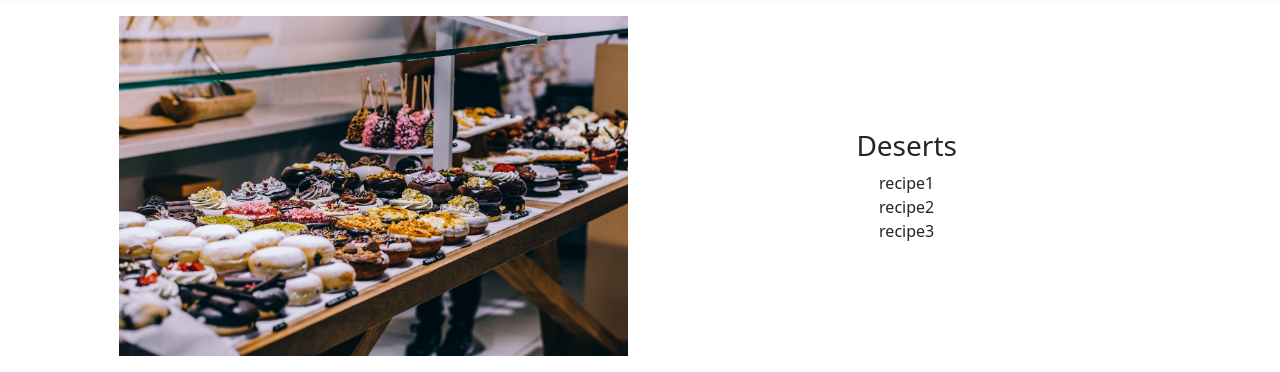
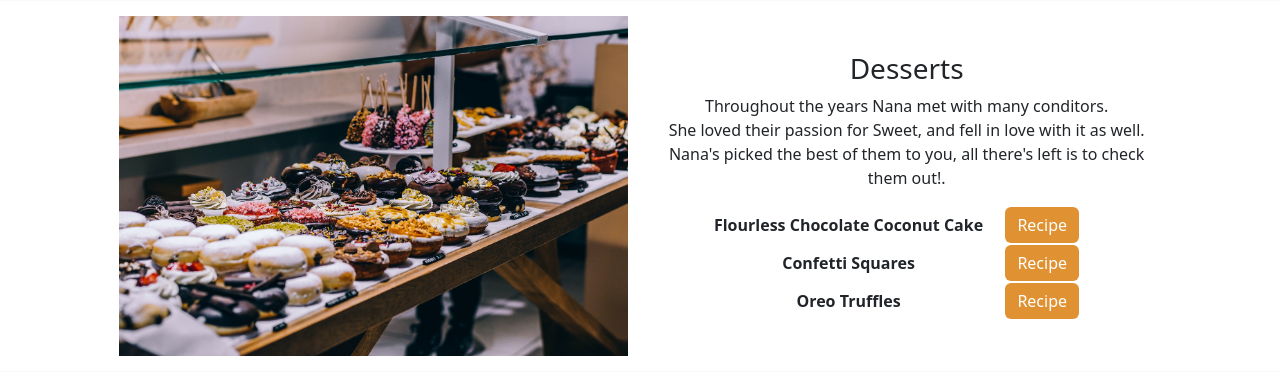
Before and after one commit to nirayal/WEB_Proj, a PHP site: page /Recips_Guides.html in a window 1280 px wide. Shown: the part 1291-1663 px from the top of the page. Run offline with PHP 8.4, Linux system fonts and the light colour scheme.

Commit message:
i have finished the recpies page. added a section for the form to be insert added a table style for the tables inside the recpied page.

```diff
--- a/Recips_Guides.html
+++ b/Recips_Guides.html
@@ -39,13 +39,17 @@
     </header>
 
     <main>
-      <!-- this is ~ home-food ~ section -->
+      <!-- this is ~home-food~ section -->
       <div class="container-home_food">
         <div class="row text-bg-light">
           <div class = "col-sm-1"></div>
+          <span class="spanToRemoveBig">
+            <div class="col-sm-5 text-center">
+              <h3 class="recipes">Home Food</h3>
+            </div>
+          </span>
           <div class="col-sm-5 text-center">
-            <span class="spanToRemoveBig"> <h3 class="recipes">Home Food</h3> </span>
-            <img class="image" src="Pics/Recipes/Home-food.jpg" class="rounded" alt="Home_Food"><br>
+            <img class="image" src="Pics/Recipes/Home-food.jpg" class="rounded" alt="Home_Food"> <br>
           </div>
           <div class="col-sm-5 text-center my-auto">
             <span class="spanToRemoveSmall">
@@ -54,59 +58,65 @@
                 Of course that one of our Nana's best Specialities is Home Food.<br>
                 Food that makes you fell like home. Bring up the fiiling of childhood.<br>
               </p>
-              <div class="recipe_1"><p><b>Bite Roast Chicken Dinner</b> <a href="https://www.delish.com/cooking/recipe-ideas/a42407631/perfect-bite-roast-chicken-dinner-recipe/" target="_blank" class="btn btn-primary">Recipe</a></p> </div>
-              <div class="recipe_2"><p><b>Baked Boneless Chicken Thighs</b> <a href="https://www.delish.com/cooking/recipe-ideas/a28626172/how-to-cook-boneless-chicken-thigh-oven-recipe/" target="_blank" class="btn btn-primary">Recipe</a></p> </div>
-              <div class="recipe_3"><p><b>Harissa Grilled Chicken</b> <a href="https://www.delish.com/cooking/recipe-ideas/a40208036/harissa-grilled-chicken-recipe/" target="_blank" class="btn btn-primary">Recipe</a></p> </div>
+              <table class="recipes_table">
+                <tr class="recipes_table_row"><td class="recipes_table_cell"><b>Bite Roast Chicken Dinner</b></td><td class="recipes_table_cell"><a href="https://www.delish.com/cooking/recipe-ideas/a42407631/perfect-bite-roast-chicken-dinner-recipe/" target="_blank" class="btn btn-primary">Recipe</a></td></tr>
+                <tr class="recipes_table_row"><td class="recipes_table_cell"><b>Baked Boneless Chicken Thighs</b></td><td class="recipes_table_cell"><a href="https://www.delish.com/cooking/recipe-ideas/a28626172/how-to-cook-boneless-chicken-thigh-oven-recipe/" target="_blank" class="btn btn-primary">Recipe</a></td></tr>
+                <tr class="recipes_table_row"><td class="recipes_table_cell"><b>Harissa Grilled Chicken</b></td><td class="recipes_table_cell"><a href="https://www.delish.com/cooking/recipe-ideas/a40208036/harissa-grilled-chicken-recipe/" target="_blank" class="btn btn-primary">Recipe</a></td></tr>
+              </table>
             </span>
           </div>
           <div class="col-sm-5 text-center my-auto">
             <span class="spanToRemoveBig">
-              <p>
-                Food that bring up the feeling of childhood.
-              </p>
-              <div class="recipe_1"><p><b>Bite Roast Chicken Dinner</b> <a href="https://www.delish.com/cooking/recipe-ideas/a42407631/perfect-bite-roast-chicken-dinner-recipe/" target="_blank" class="btn btn-primary">Recipe</a></p> </div>
-              <div class="recipe_2"><p><b>Baked Boneless Chicken Thighs</b> <a href="https://www.delish.com/cooking/recipe-ideas/a28626172/how-to-cook-boneless-chicken-thigh-oven-recipe/" target="_blank" class="btn btn-primary">Recipe</a></p> </div>
-              <div class="recipe_3"><p><b>Harissa Grilled Chicken</b> <a href="https://www.delish.com/cooking/recipe-ideas/a40208036/harissa-grilled-chicken-recipe/" target="_blank" class="btn btn-primary">Recipe</a></p> </div>
+              <p>Food that bring up the feeling of childhood.</p>
+              <table class="recipes_table">
+                <tr class="recipes_table_row"><td class="recipes_table_cell"><b>Bite Roast Chicken Dinner</b></td><td class="recipes_table_cell"><a href="https://www.delish.com/cooking/recipe-ideas/a42407631/perfect-bite-roast-chicken-dinner-recipe/" target="_blank" class="btn btn-primary">Recipe</a></td></tr>
+                <tr class="recipes_table_row"><td class="recipes_table_cell"><b>Baked Boneless Chicken Thighs</b></td><td class="recipes_table_cell"><a href="https://www.delish.com/cooking/recipe-ideas/a28626172/how-to-cook-boneless-chicken-thigh-oven-recipe/" target="_blank" class="btn btn-primary">Recipe</a></td></tr>
+                <tr class="recipes_table_row"><td class="recipes_table_cell"><b>Harissa Grilled Chicken</b></td><td class="recipes_table_cell"><a href="https://www.delish.com/cooking/recipe-ideas/a40208036/harissa-grilled-chicken-recipe/" target="_blank" class="btn btn-primary">Recipe</a></td></tr>
+              </table>
             </span>
           </div>
           <div class = "col-sm-1"></div>
         </div>
       </div>
 
-      <!-- this is the -Esters Food- section -->
-      <div class="container-Eastern_Food">
+      <!-- this is the ~Esters Food~ section -->
+      <div class="container-Far_East_Food">
         <div class="row">
           <div class = "col-sm-1"></div>
           <span class="spanToRemoveBig">
-            <h3 class="recipes">Eastern Food</h3>
+            <h3 class="recipes">Far East Food</h3>
           </span>
           <div class="col-sm-5 text-center">
-            <img class="image" src="Pics/Recipes/Eastern_Food.jpg" class="rounded" alt="Eastern_Food"><br>
+            <img class="image" src="Pics/Recipes/Eastern_Food.jpg" class="rounded" alt="Far_East_Food"><br>
           </div>
           <div class="col-sm-5 text-center my-auto" >
             <span class="spanToRemoveSmall">
               <p>
-                <h3 class="recipes">Eastern Food</h3>
+                <h3 class="recipes">Far East Food</h3>
                 For many times, as part of "Family Trips" and "Food Pleasure" Nana visited<br>
                 the Far East.
                 Come to explore Nana's Recipeses from the "Far East" countries.
               </p>
-              <div class="recipe_1">recipe1</div>
-              <div class="recipe_2">recipe2</div>
-              <div class="recipe_3">recipe3</div>
+              <table class="recipes_table">
+                <tr class="recipes_table_row"><td class="recipes_table_cell"><b>Authentic Pad Thai</b></td><td class="recipes_table_cell"><a href="https://www.recipetineats.com/chicken-pad-thai/#wprm-recipe-container-29386" target="_blank" class="btn btn-primary">Recipe</a></td></tr>
+                <tr class="recipes_table_row"><td class="recipes_table_cell"><b>Marion Grasby's fried rice</b></td><td class="recipes_table_cell"><a href="https://www.delicious.com.au/recipes/collections/gallery/52-easy-thai-recipes-for-any-night-of-the-week/9bmjz8qs" target="_blank" class="btn btn-primary">Recipe</a></td></tr>
+                <tr class="recipes_table_row"><td class="recipes_table_cell"><b>Thai curry noodle soup</b></td><td class="recipes_table_cell"><a href="https://www.delicious.com.au/recipes/thai-curry-noodle-soup/vqt31jhk?r=recipes/collections/9bmjz8qs" target="_blank" class="btn btn-primary">Recipe</a></td></tr>
+              </table>
             </span>
             <span class="spanToRemoveBig">
               <p>Come to explore Nana's Recipeses from the "Far East" countries</p>
-              <div class="recipe_1">recipe1</div>
-              <div class="recipe_2">recipe2</div>
-              <div class="recipe_3">recipe3</div>
+              <table class="recipes_table">
+                <tr class="recipes_table"><td><b>Authentic Pad Thai</b></td><td class="recipes_table"><a href="https://www.recipetineats.com/chicken-pad-thai/#wprm-recipe-container-29386" target="_blank" class="btn btn-primary">Recipe</a></td></tr>
+                <tr class="recipes_table"><td><b>Marion Grasby's fried rice</b></td><td class="recipes_table"><a href="https://www.delicious.com.au/recipes/collections/gallery/52-easy-thai-recipes-for-any-night-of-the-week/9bmjz8qs" target="_blank" class="btn btn-primary">Recipe</a></td></tr>
+                <tr class="recipes_table"><td><b>Thai curry noodle soup</b></td><td class="recipes_table"><a href="https://www.delicious.com.au/recipes/thai-curry-noodle-soup/vqt31jhk?r=recipes/collections/9bmjz8qs" target="_blank" class="btn btn-primary">Recipe</a></td></tr>
+              </table>
             </span>
           </div>
           <div class = "col-sm-1"></div>
         </div>
       </div>
 
-      <!-- this is the -Salads- section -->
+      <!-- this is the ~Salads~ section -->
       <div class="container-Salads-">
         <div class="row text-bg-light">
           <div class = "col-sm-1"></div>
@@ -123,23 +133,27 @@
                 Nana is one of the world leader Salads Chef's.<br>
                 No matter what ingridians she will find in the fridge.<br>
                 Come explore Nana's special Salads!
-                <div class="recipe_1">recipe1</div>
-                <div class="recipe_2">recipe2</div>
-                <div class="recipe_3">recipe3</div>
               </p>
+                <table class="recipes_table">
+                  <tr class="recipes_table_row"><td class="recipes_table_cell"><b>Greek Salad</b></td><td class="recipes_table_cell"><a href=https://www.loveandlemons.com/salad-recipes/#wprm-recipe-container-43152" target="_blank" class="btn btn-primary">Recipe</a></td></tr>
+                  <tr class="recipes_table_row"><td class="recipes_table_cell"><b>Asian Slaw</b></td><td class="recipes_table_cell"><a href=https://www.loveandlemons.com/asian-slaw/ target="_blank" class="btn btn-primary">Recipe</a></td></tr>
+                  <tr class="recipes_table_row"><td class="recipes_table_cell"><b>Broccoli Salad</b></td><td class="recipes_table_cell"><a href=https://www.loveandlemons.com/broccoli-salad/ target="_blank" class="btn btn-primary">Recipe</a></td></tr>
+                </table>
             </span>
             <span class="spanToRemoveBig">
                 <P>Come explore Nana's special Salads!</P>
-                <div class="recipe_1">recipe1</div>
-                <div class="recipe_2">recipe2</div>
-                <div class="recipe_3">recipe3</div>
+                <table class="recipes_table">
+                  <tr class="recipes_table_row"><td class="recipes_table_cell"><b>Greek Salad</b></td><td class="recipes_table_cell"><a href=https://www.loveandlemons.com/salad-recipes/#wprm-recipe-container-43152" target="_blank" class="btn btn-primary">Recipe</a></td></tr>
+                  <tr class="recipes_table_row"><td class="recipes_table_cell"><b>Asian Slaw salad</b></td><td class="recipes_table_cell"><a href=https://www.loveandlemons.com/asian-slaw/ target="_blank" class="btn btn-primary">Recipe</a></td></tr>
+                  <tr class="recipes_table_row"><td class="recipes_table_cell"><b>Broccoli Salad</b></td><td class="recipes_table_cell"><a href=https://www.loveandlemons.com/broccoli-salad/ target="_blank" class="btn btn-primary">Recipe</a></td></tr>
+                </table>
             </span>
           </div>
           <div class = "col-sm-1"></div>
         </div>
       </div>
 
-      <!-- this is the -Deserts- section -->
+      <!-- this is the ~Deserts~ section -->
       <div class="container-Desserts-">
         <div class="row">
           <div class = "col-sm-1"></div>
@@ -151,15 +165,92 @@
           </div>
           <div class="col-sm-5 text-center my-auto" >
             <span class="spanToRemoveSmall">
-              <h3 class="recipes">Deserts</h3>
-              <div class="recipe_1">recipe1</div>
-              <div class="recipe_2">recipe2</div>
-              <div class="recipe_3">recipe3</div>
+              <h3 class="recipes"">Desserts</h3>
+              <p>
+                Throughout the years Nana met with many conditors.<br>
+                She loved their passion for Sweet, and fell in love with it as well.<br>
+                Nana's picked the best of them to you, all there's left is to check them out!.
+              </p>
+              <table class="recipes_table">
+                <tr class="recipes_table_row"><td class="recipes_table_cell"><b>Flourless Chocolate Coconut Cake</b></td><td class="recipes_table_cell"><a href = "https://www.delish.com/cooking/recipe-ideas/a39498963/flourless-chocolate-coconut-cake-recipe/" target = "_blank" class = "btn btn-primary">Recipe</a></td></tr>
+                <tr class="recipes_table_row"><td class="recipes_table_cell"><b>Confetti Squares</b></td><td class="recipes_table_cell"><a href = "https://www.delish.com/cooking/recipe-ideas/a25440941/confetti-squares-recipe/" target = "_blank" class = "btn btn-primary">Recipe</a></td></tr>
+                <tr class="recipes_table_row"><td class="recipes_table_cell"><b>Oreo Truffles</b></td><td class="recipes_table_cell"><a href = "https://www.delish.com/cooking/recipe-ideas/recipes/a48823/oreo-truffles-recipe/" target = "_blank" class = "btn btn-primary">Recipe</a></td></tr>
+              </table>
             </span>
             <span class="spanToRemoveBig">
-              <div class="recipe_1">recipe1</div>
-              <div class="recipe_2">recipe2</div>
-              <div class="recipe_3">recipe3</div>
+              <p>
+                Nana's picked the best Desserts for you!<br>
+                Come check them out!.
+              </p>
+              <table class="recipes_table">
+                <tr class="recipes_table_row"><td class="recipes_table_cell"><b>Flourless Chocolate Coconut Cake</b></td><td class="recipes_table_cell"><a href = "https://www.delish.com/cooking/recipe-ideas/a39498963/flourless-chocolate-coconut-cake-recipe/" target = "_blank" class = "btn btn-primary">Recipe</a></td></tr>
+                <tr class="recipes_table_row"><td class="recipes_table_cell"><b>Confetti Squares</b></td><td class="recipes_table_cell"><a href = "https://www.delish.com/cooking/recipe-ideas/a25440941/confetti-squares-recipe/" target = "_blank" class = "btn btn-primary">Recipe</a></td></tr>
+                <tr class="recipes_table_row"><td class="recipes_table_cell"><b>Oreo Truffles</b></td><td class="recipes_table_cell"><a href = "https://www.delish.com/cooking/recipe-ideas/recipes/a48823/oreo-truffles-recipe/" target = "_blank" class = "btn btn-primary">Recipe</a></td></tr>
+              </table>
+            </span>
+          </div>
+          <div class = "col-sm-1"></div>
+        </div>
+      </div>
+
+            <!-- this is the ~Salads~ section -->
+      <div class="container-Salads-">
+        <div class="row text-bg-light">
+          <div class = "col-sm-1"></div>
+          <span class="spanToRemoveBig">
+            <h3 class="recipes"">Salads</h3>
+          </span>
+          <div class="col-sm-5 text-center">
+            <img class="image" src="Pics/Recipes/salads.jpg" class="rounded" alt="Salads"><br>
+          </div>
+          <div class="col-sm-5 text-center my-auto" >
+            <span class="spanToRemoveSmall">
+              <p>
+                <h3 class="recipes"">Salads</h3>
+                Nana is one of the world leader Salads Chef's.<br>
+                No matter what ingridians she will find in the fridge.<br>
+                Come explore Nana's special Salads!
+              </p>
+                <table class="recipes_table">
+                  <tr class="recipes_table_row"><td class="recipes_table_cell"><b>Greek Salad</b></td><td class="recipes_table_cell"><a href=https://www.loveandlemons.com/salad-recipes/#wprm-recipe-container-43152" target="_blank" class="btn btn-primary">Recipe</a></td></tr>
+                  <tr class="recipes_table_row"><td class="recipes_table_cell"><b>Asian Slaw</b></td><td class="recipes_table_cell"><a href=https://www.loveandlemons.com/asian-slaw/ target="_blank" class="btn btn-primary">Recipe</a></td></tr>
+                  <tr class="recipes_table_row"><td class="recipes_table_cell"><b>Broccoli Salad</b></td><td class="recipes_table_cell"><a href=https://www.loveandlemons.com/broccoli-salad/ target="_blank" class="btn btn-primary">Recipe</a></td></tr>
+                </table>
+            </span>
+            <span class="spanToRemoveBig">
+                <P>Come explore Nana's special Salads!</P>
+                <table class="recipes_table">
+                  <tr class="recipes_table_row"><td class="recipes_table_cell"><b>Greek Salad</b></td><td class="recipes_table_cell"><a href=https://www.loveandlemons.com/salad-recipes/#wprm-recipe-container-43152" target="_blank" class="btn btn-primary">Recipe</a></td></tr>
+                  <tr class="recipes_table_row"><td class="recipes_table_cell"><b>Asian Slaw salad</b></td><td class="recipes_table_cell"><a href=https://www.loveandlemons.com/asian-slaw/ target="_blank" class="btn btn-primary">Recipe</a></td></tr>
+                  <tr class="recipes_table_row"><td class="recipes_table_cell"><b>Broccoli Salad</b></td><td class="recipes_table_cell"><a href=https://www.loveandlemons.com/broccoli-salad/ target="_blank" class="btn btn-primary">Recipe</a></td></tr>
+                </table>
+            </span>
+          </div>
+          <div class = "col-sm-1"></div>
+        </div>
+      </div>
+
+      <!-- this is the ~Recipes Form~ section -->
+      <div class="container-Salads-">
+        <div class="row text-bg-light">
+          <div class = "col-sm-1"></div>
+          <span class="spanToRemoveBig">
+            <h3 class="recipes"">Help Us</h3>
+          </span>
+          <div class="col-sm-5 text-center">
+            <img class="image" src="Pics/Recipes/recpie_book2.jpg" class="rounded" alt="Salads"><br>
+          </div>
+          <div class="col-sm-5 text-center my-auto" >
+            <span class="spanToRemoveSmall">
+              <p>
+                <h3 class="recipes"">Help Us</h3>
+                Nana's allways looking to expand her horizons and would<br>
+                love to share your recpies with every one to enjoy them!.<br>
+                Tell us your Special Recpie
+              </p>
+            </span>
+            <span class="spanToRemoveBig">
+                <P>Tell us your Special Recpie</P>
             </span>
           </div>
           <div class = "col-sm-1"></div>
--- a/style.css
+++ b/style.css
@@ -63,6 +63,14 @@ body {
 
 @media screen and (max-width: 850px) {
     .image{height: 100%; width: 100%;}
+}
+
+.recipes_table{
+    text-align: center;
+    margin: auto;
+}
+.recipes_table_cell{
+    width: 70%;
 }
 
 /* lior changes healfy food
```
Also changed, not shown: Pics/Recipes/recpie_book.jpg (added), Pics/Recipes/recpie_book2.jpg (added).
